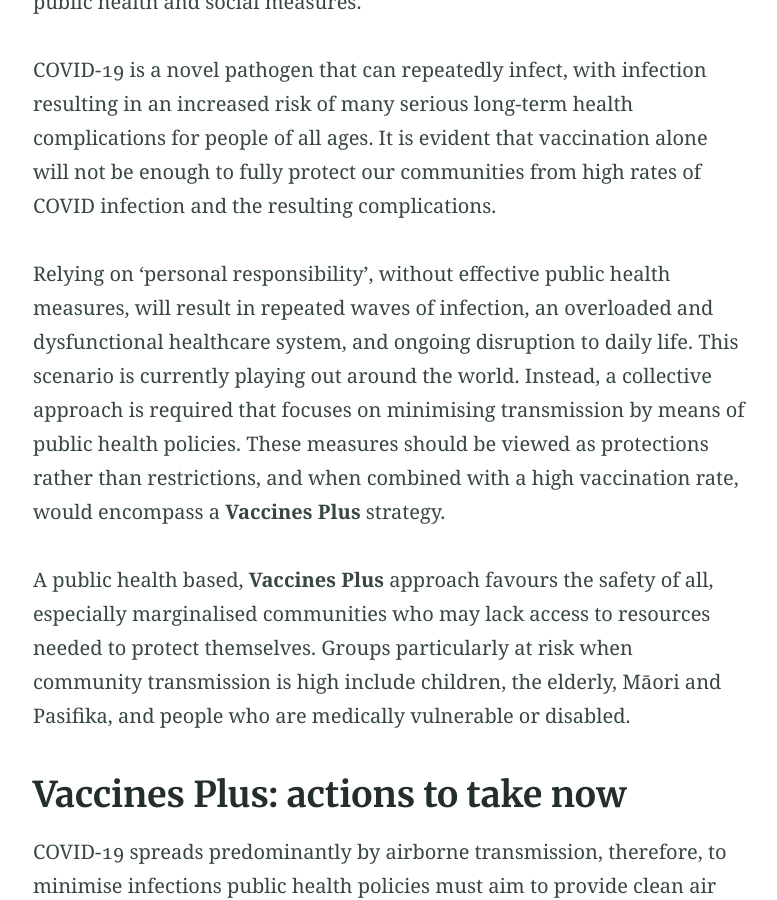
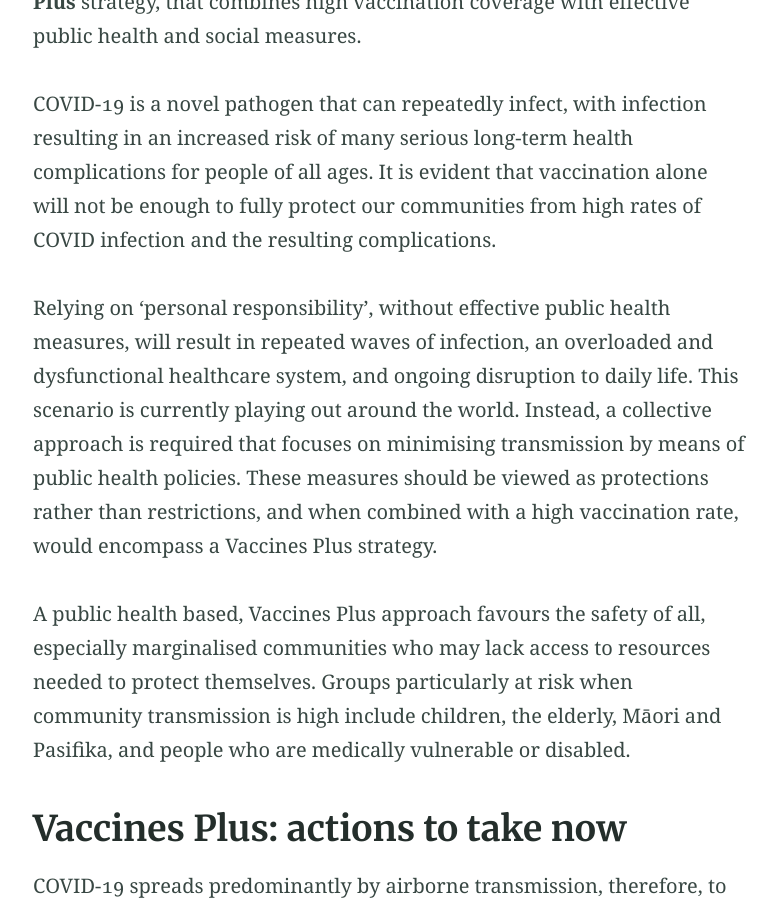
Before and after one commit to utunga/vaccines-plus, a Jekyll site: the page built from index.md, in a window 1280 px wide and 900 px high, scrolled down 919 px. Shown: the whole window, without its empty margins (250-1027 px from the left). Built offline with Jekyll 4.4.1, drawn with Linux system fonts in a browser that asks for light colours; some of the changed text lies outside the part shown.

Commit message:
image and links

```diff
--- a/_config.yml
+++ b/_config.yml
@@ -70,7 +70,7 @@ collections:
     description: "My thoughts and ideas" # The post list page content
     feature_text: |
       Welcome to the blog
-    feature_image: "/assets/default-social-image.png"
+    feature_image: "https://images.unsplash.com/photo-1650598375215-e3c38fd62b77"
 
 # 6. Jekyll collections settings
 defaults:
@@ -78,7 +78,7 @@ defaults:
     scope:
       path: ""
     values:
-      image: "/assets/default-social-image.png" # Default image for sharing
+      image: "https://images.unsplash.com/photo-1650598375215-e3c38fd62b77" # Default image for sharing
   -
     scope:
       path: ""
--- a/index.md
+++ b/index.md
@@ -17,15 +17,15 @@ We the undersigned doctors and scientists, call on the New Zealand Government to
 
 COVID-19 is a novel pathogen that can repeatedly infect, with infection resulting in an increased risk of many serious long-term health complications for people of all ages. It is evident that vaccination alone will not be enough to fully protect our communities from high rates of COVID infection and the resulting complications.
 
-Relying on ‘personal responsibility’, without effective public health measures, will result in repeated waves of infection, an overloaded and dysfunctional healthcare system, and ongoing disruption to daily life. This scenario is currently playing out around the world. Instead, a collective approach is required that focuses on minimising transmission by means of public health policies. These measures should be viewed as protections rather than restrictions, and when combined with a high vaccination rate, would encompass a **Vaccines Plus** strategy.
+Relying on ‘personal responsibility’, without effective public health measures, will result in repeated waves of infection, an overloaded and dysfunctional healthcare system, and ongoing disruption to daily life. This scenario is currently playing out around the world. Instead, a collective approach is required that focuses on minimising transmission by means of public health policies. These measures should be viewed as protections rather than restrictions, and when combined with a high vaccination rate, would encompass a Vaccines Plus strategy.
 
-A public health based, **Vaccines Plus** approach favours the safety of all, especially marginalised communities who may lack access to resources needed to protect themselves. Groups particularly at risk when community transmission is high include children, the elderly, Māori and Pasifika, and people who are medically vulnerable or disabled.
+A public health based, Vaccines Plus approach favours the safety of all, especially marginalised communities who may lack access to resources needed to protect themselves. Groups particularly at risk when community transmission is high include children, the elderly, Māori and Pasifika, and people who are medically vulnerable or disabled.
 
 ## Vaccines Plus: actions to take now
 
 COVID-19 spreads predominantly by airborne transmission, therefore, to minimise infections public health policies must aim to provide clean air within indoor environments. The evidence for this conclusion is extensive.
 
-To this end, we urge the New Zealand Government to implement the following, as part of a **Vaccines Plus** strategy:
+To this end, we urge the New Zealand Government to implement the following, as part of a Vaccines Plus strategy:
 
 - Define, and clearly communicate to the public, a coherent mitigation strategy with well-defined goals. It is essential that this strategy recognises that the best outcomes for individuals and society will be achieved by maintaining low infection rates.
 - Increase public education on the nature and predominance of airborne transmission of COVID-19, including the factors that increase risk, and how to mitigate these risks.
@@ -43,6 +43,6 @@ Recurrent waves of infection caused by waning immunity, new variants, and the pr
 
 COVID-19 is a highly infectious disease, but transmission is preventable. As previously outlined, there are inexpensive and highly effective strategies for suppressing infection rates, that will work in the background to keep people safe as they go about their daily lives. We believe these measures can create a ‘covid-hostile’ environment in New Zealand that would protect us not only from new variants, but also from other airborne respiratory infections.
 
-In the face of high uncertainty about the future course and long-term impacts of the SARS- CoV-2 pandemic, New Zealand can again be a world leader if we embrace a comprehensive public health based, **Vaccines Plus** strategy.
+In the face of high uncertainty about the future course and long-term impacts of the SARS- CoV-2 pandemic, New Zealand can again be a world leader if we embrace a comprehensive public health based, Vaccines Plus strategy.
 
 ## Signatories
```
Also changed, not shown: other parts of index.md (+3 -3 lines).
